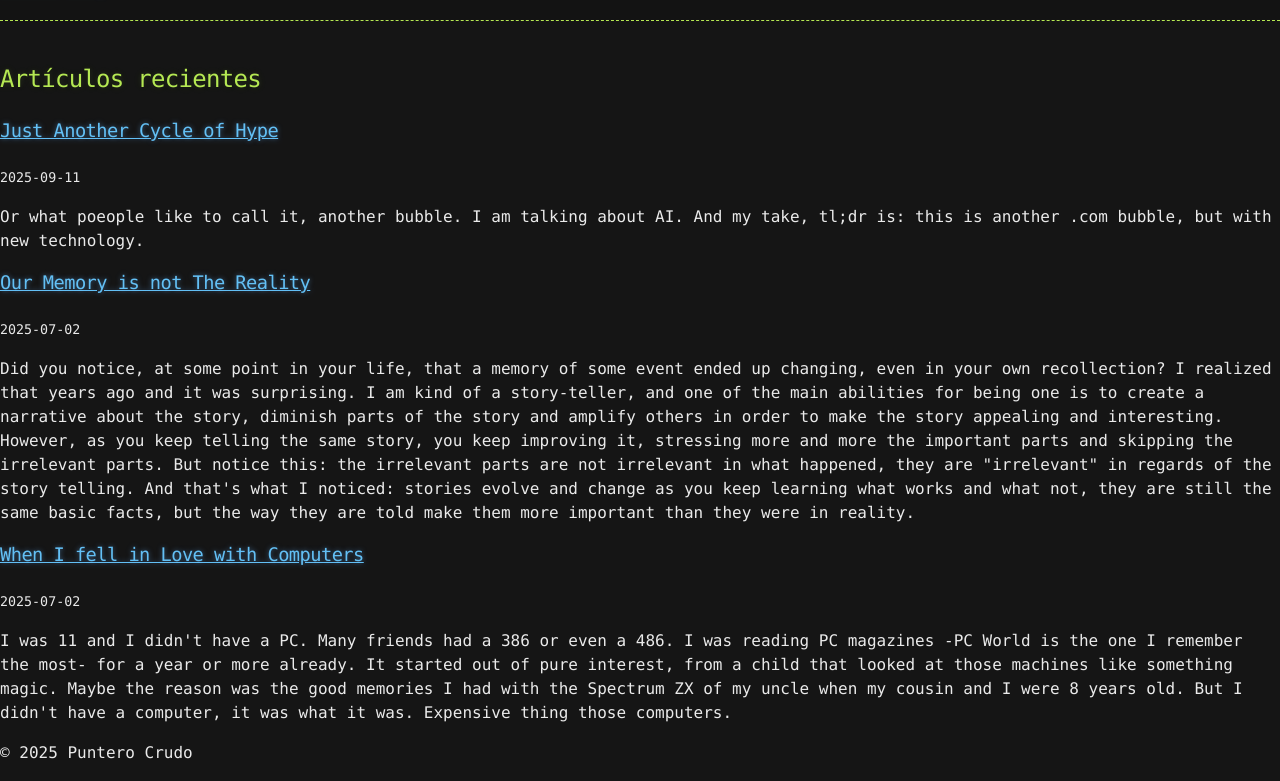
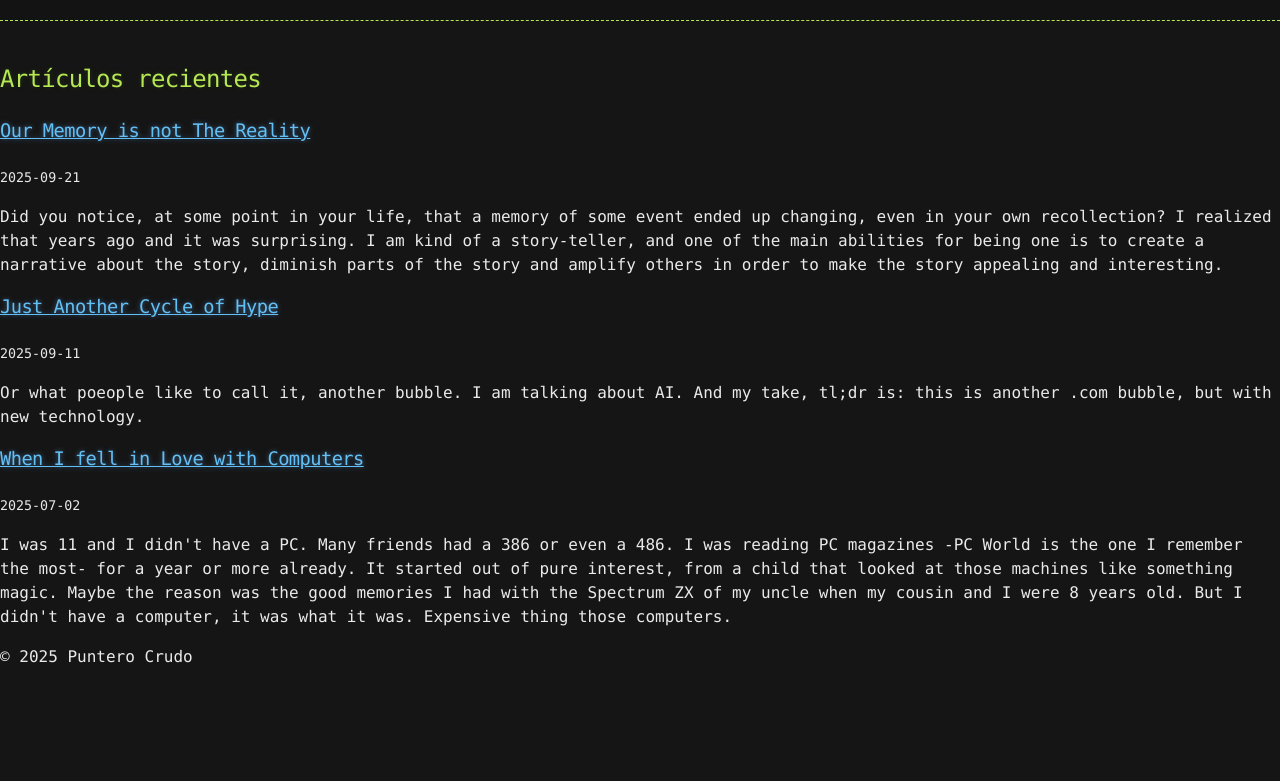
Before and after one commit to VictorHM/puntero.crudo.github.io, a plain HTML site: page blog/index.html in a window 1280 px wide. Shown: the part 89-870 px from the top of the page. After the commit the page ends 800 px from the top, so only its background shows below. Drawn offline with Linux system fonts and the light colour scheme.

Commit message:
Ajustando entrada para tener resumen mas corto.

```diff
--- a/blog/posts.json
+++ b/blog/posts.json
@@ -1,15 +1,15 @@
 [
+  {
+    "title": "Our Memory is not The Reality",
+    "date": "2025-09-21",
+    "url": "memories-are-narratives.html",
+    "excerpt": "Did you notice, at some point in your life, that a memory of some event ended up changing, even in your own recollection? I realized that years ago and it was surprising. I am kind of a story-teller, and one of the main abilities for being one is to create a narrative about the story, diminish parts of the story and amplify others in order to make the story appealing and interesting."
+  },
   {
     "title": "Just Another Cycle of Hype",
     "date": "2025-09-11",
     "url": "just-another-cycle-of-hype.html",
     "excerpt": "Or what poeople like to call it, another bubble. I am talking about AI. And my\ntake, tl;dr is: this is another .com bubble, but with new technology."
-  },
-  {
-    "title": "Our Memory is not The Reality",
-    "date": "2025-07-02",
-    "url": "memories-are-narratives.html",
-    "excerpt": "Did you notice, at some point in your life, that a memory of some event ended up changing, even in your own recollection? I realized that years ago and it was surprising. I am kind of a story-teller, and one of the main abilities for being one is to create a narrative about the story, diminish parts of the story and amplify others in order to make the story appealing and interesting. However, as you keep telling the same story, you keep improving it, stressing more and more the important parts and skipping the irrelevant parts. But notice this: the irrelevant parts are not irrelevant in what happened, they are \"irrelevant\" in regards of the story telling. And that's what I noticed: stories evolve and change as you keep learning what works and what not, they are still the same basic facts, but the way they are told make them more important than they were in reality."
   },
   {
     "title": "When I fell in Love with Computers",
```
Also changed, not shown: blog/memories-are-narratives.html (+2 -1 lines), 1 other file.
